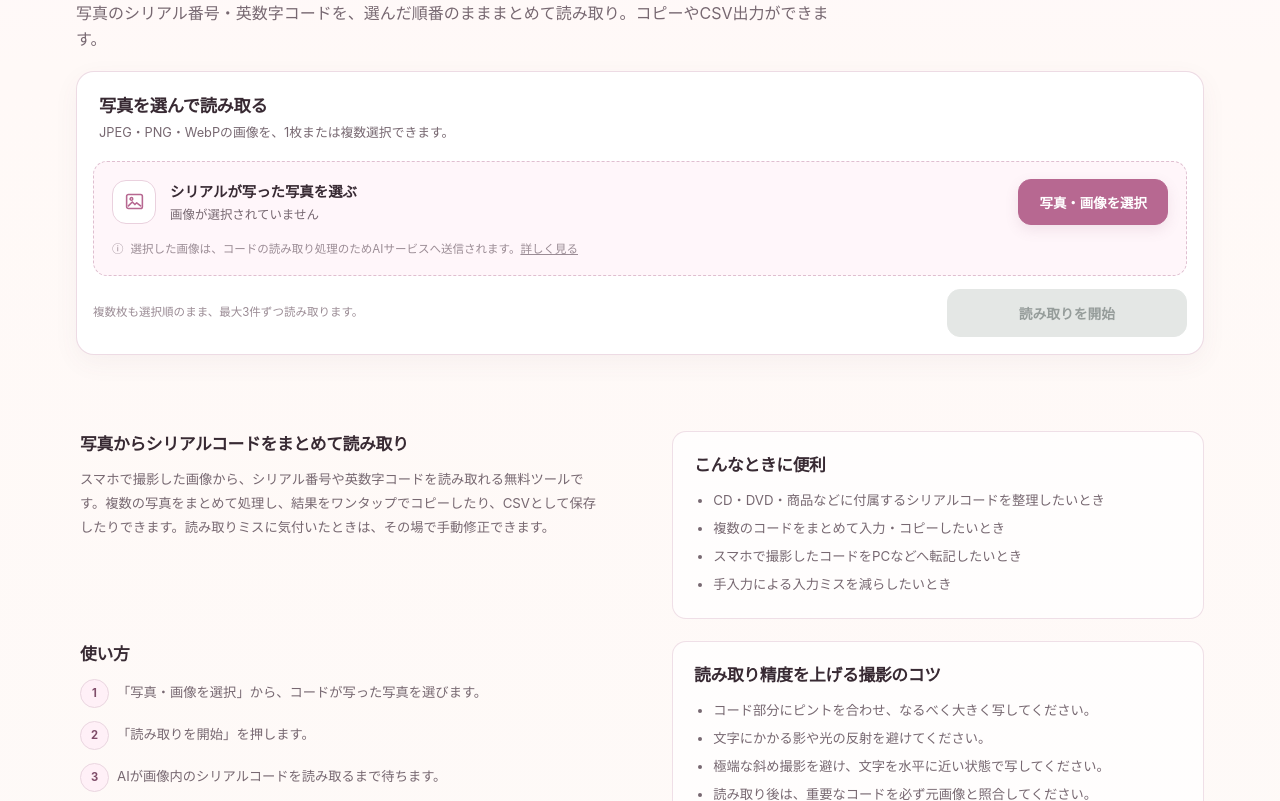
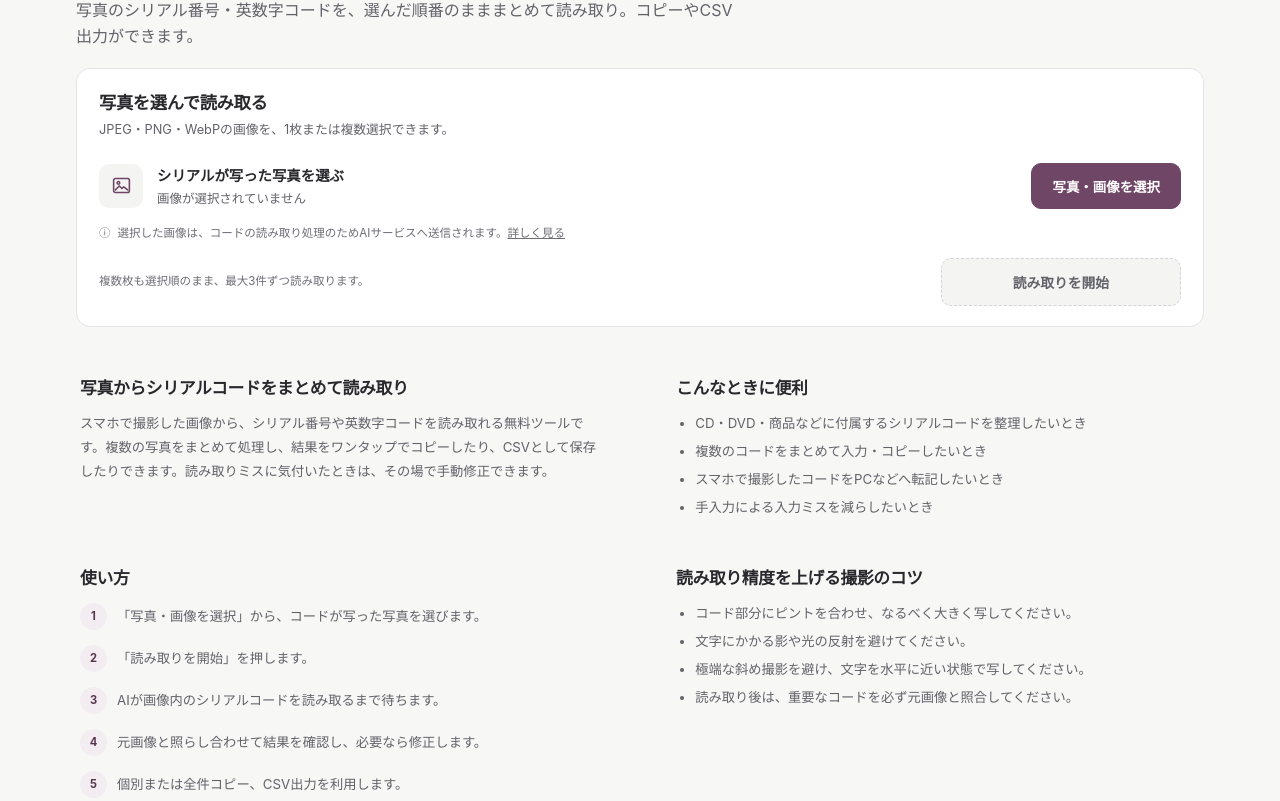
Before and after one commit to niyandayo/serial-reader, a plain HTML site: page public/index.html in a window 1280 px wide. Shown: the part 180-981 px from the top of the page. Drawn offline with Linux system fonts and the light colour scheme.

Commit message:
Refine V4.3 UI with neutral surfaces and focused photo selection

```diff
--- a/public/index.html
+++ b/public/index.html
@@ -20,24 +20,24 @@
   <title>シリアルコードを写真から読み取り・一括コピー｜シリアルコードリーダー</title>
   <style>
     :root {
-      --accent: #b76891;
-      --accent-strong: #7f4d69;
-      --accent-soft: #fff0f7;
-      --lavender: #8773a2;
+      --accent: #704666;
+      --accent-strong: #56364e;
+      --accent-soft: #f3edf2;
+      --lavender: #704666;
       --lavender-soft: #f5f0fa;
-      --bg: #fff9f7;
+      --bg: #f7f7f6;
       --surface: #ffffff;
-      --surface-subtle: #fbf5f8;
-      --text: #382a33;
-      --muted: #776871;
-      --muted-light: #9b8c95;
-      --line: #f0e2e8;
-      --line-strong: #e5d1db;
-      --success: #587a68;
+      --surface-subtle: #f4f4f3;
+      --text: #29292d;
+      --muted: #626269;
+      --muted-light: #6d6d74;
+      --line: #e5e5e7;
+      --line-strong: #d3d3d8;
+      --success: #37634b;
       --success-soft: #eff6f1;
-      --danger: #ad555e;
+      --danger: #a43e48;
       --danger-soft: #fcf0f1;
-      --warning: #92713b;
+      --warning: #79591f;
       --warning-soft: #fbf4e7;
       --shadow: 0 12px 34px rgba(117, 77, 99, 0.07);
       --radius-large: 20px;
@@ -303,7 +303,7 @@
       font-weight: 700;
       transition: background 150ms ease, transform 150ms ease;
     }
-    .btn-main:hover:not(:disabled) { background: #685b84; }
+    .btn-main:hover:not(:disabled) { background: #56364e; }
     .btn-main:active:not(:disabled) { transform: scale(0.99); }
     .btn-main:disabled {
       border-color: #e4e7e5;
@@ -320,7 +320,7 @@
     .progress-panel {
       margin-top: 2px;
       padding: 18px 22px 20px;
-      background: #fff2f8;
+      background: #f5f3f5;
     }
     .progress-copy {
       display: flex;
@@ -494,7 +494,7 @@
       padding: 8px 11px;
       border: 1px solid transparent;
       border-radius: var(--radius-small);
-      background: #fcf5f8;
+      background: #f5f5f6;
       color: var(--text);
       font-family: ui-monospace, SFMono-Regular, Menlo, Monaco, Consolas, monospace;
       font-size: 0.94rem;
@@ -651,7 +651,7 @@
     .site-footer {
       padding: 26px 26px max(30px, env(safe-area-inset-bottom));
       border-top: 1px solid var(--line);
-      background: #faf8f6;
+      background: #f1f1f0;
     }
     .site-footer-inner {
       display: flex;
@@ -773,6 +773,47 @@
     @media (prefers-reduced-motion: reduce) {
       html { scroll-behavior: auto; }
       .progress-bar, .code-item, .upload-card, .upload-trigger, .btn-main { transition: none; }
+    }
+
+    /* Neutral surfaces keep the photo selection and extracted codes in focus. */
+    body { background: var(--bg); overflow-x: visible; overflow-wrap: break-word; }
+    .site-header { background: var(--surface); border-bottom-color: var(--line); }
+    .site-brand-mark { border: 0; background: var(--accent-soft); border-radius: 7px; }
+    .site-brand { font-weight: 650; }
+    .site-nav a, .footer-nav a { display: inline-flex; align-items: center; min-height: 44px; }
+    .hero h1 { font-size: clamp(1.6rem, 3vw, 2.25rem); line-height: 1.35; font-weight: 650; }
+    .hero p { max-width: 660px; line-height: 1.65; }
+    .hero-context { color: var(--muted); font-weight: 500; }
+    .tool-panel { border-color: var(--line); border-radius: 14px; box-shadow: none; }
+    .tool-heading h2 { font-weight: 650; }
+    .upload-card { margin: 0; padding: 16px 22px; border: 0; border-radius: 0; background: transparent; }
+    .upload-card:focus-within { background: transparent; }
+    .upload-icon { border: 0; border-radius: 10px; background: var(--surface-subtle); }
+    .upload-trigger, .btn-main { border-radius: 10px; box-shadow: none; font-weight: 650; }
+    .tool-action-row { padding: 0 22px 20px; }
+    .btn-main:disabled { border: 1px dashed var(--line-strong); background: var(--surface-subtle); color: var(--muted); }
+    a:focus-visible, button:focus-visible, .upload-trigger:focus-visible,
+    .code-input:focus-visible, summary:focus-visible { outline: 2px solid var(--accent); outline-offset: 3px; }
+    .upload-card:has(#fileInput:focus-visible) .upload-trigger { outline: 2px solid var(--accent); outline-offset: 3px; }
+    .code-list { border-color: var(--line); border-radius: 12px; box-shadow: none; }
+    .content-sections { margin-top: 48px; }
+    .info-card { padding: 0 4px 24px; border: 0; border-radius: 0; background: transparent; }
+    .info-section h2 { font-weight: 650; }
+    .steps-section li::before { border: 0; }
+    .faq-section details { border-radius: 0; border-bottom: 1px solid var(--line); background: transparent; }
+    @media (max-width: 600px) {
+      .hero h1 { font-size: clamp(1.25rem, 5.8vw, 1.55rem); line-height: 1.38; }
+      .hero p { font-size: 0.84rem; }
+      .tool-panel { border-radius: 12px; }
+      .upload-card { padding: 12px 16px; }
+      .tool-action-row { padding: 0 16px 16px; }
+      .code-input { font-size: 1rem; }
+      .content-sections { margin-top: 36px; }
+      .info-card { margin-bottom: 0; padding: 0 4px 28px; }
+      .info-section .lookalike-list { column-gap: 12px; }
+    }
+    @media (prefers-reduced-motion: reduce) {
+      *, *::before, *::after { transition: none !important; animation: none !important; }
     }
   </style>
 </head>
--- a/public/info.css
+++ b/public/info.css
@@ -1,12 +1,12 @@
 :root {
-  --accent: #b76891;
-  --accent-strong: #7f4d69;
-  --accent-soft: #fff0f7;
-  --bg: #fff9f7;
+  --accent: #704666;
+  --accent-strong: #56364e;
+  --accent-soft: #f3edf2;
+  --bg: #f7f7f6;
   --surface: #ffffff;
-  --text: #382a33;
-  --muted: #776871;
-  --line: #f0e2e8;
+  --text: #29292d;
+  --muted: #626269;
+  --line: #e5e5e7;
 }
 
 * { box-sizing: border-box; }
@@ -65,10 +65,10 @@ h1 { margin: 0; font-size: clamp(1.8rem, 5vw, 2.5rem); letter-spacing: -0.035em;
 .site-footer {
   padding: 27px 24px max(30px, env(safe-area-inset-bottom));
   border-top: 1px solid var(--line);
-  background: #faf8f6;
+  background: #f1f1f0;
 }
 .footer-nav { display: flex; flex-wrap: wrap; gap: 10px 18px; }
-.footer-nav a, .copyright { color: #95858e; font-size: 0.72rem; }
+.footer-nav a, .copyright { color: #626269; font-size: 0.72rem; }
 .footer-nav a { text-decoration: none; }
 
 @media (max-width: 600px) {
@@ -77,3 +77,10 @@ h1 { margin: 0; font-size: clamp(1.8rem, 5vw, 2.5rem); letter-spacing: -0.035em;
   .page-header { margin-bottom: 30px; }
   .site-footer-inner { align-items: flex-start; flex-direction: column; gap: 14px; }
 }
+body { background: var(--bg); overflow-wrap: break-word; }
+.site-header { background: var(--surface); border-bottom-color: var(--line); }
+h1 { font-size: clamp(1.55rem, 5vw, 2.1rem); }
+.notice { border-color: var(--line); }
+a:focus-visible { outline: 2px solid var(--accent); outline-offset: 3px; }
+.footer-nav a, .back-link, .contact-link { display: inline-flex; align-items: center; min-height: 44px; }
+@media (prefers-reduced-motion: reduce) { html { scroll-behavior: auto; } }
```
